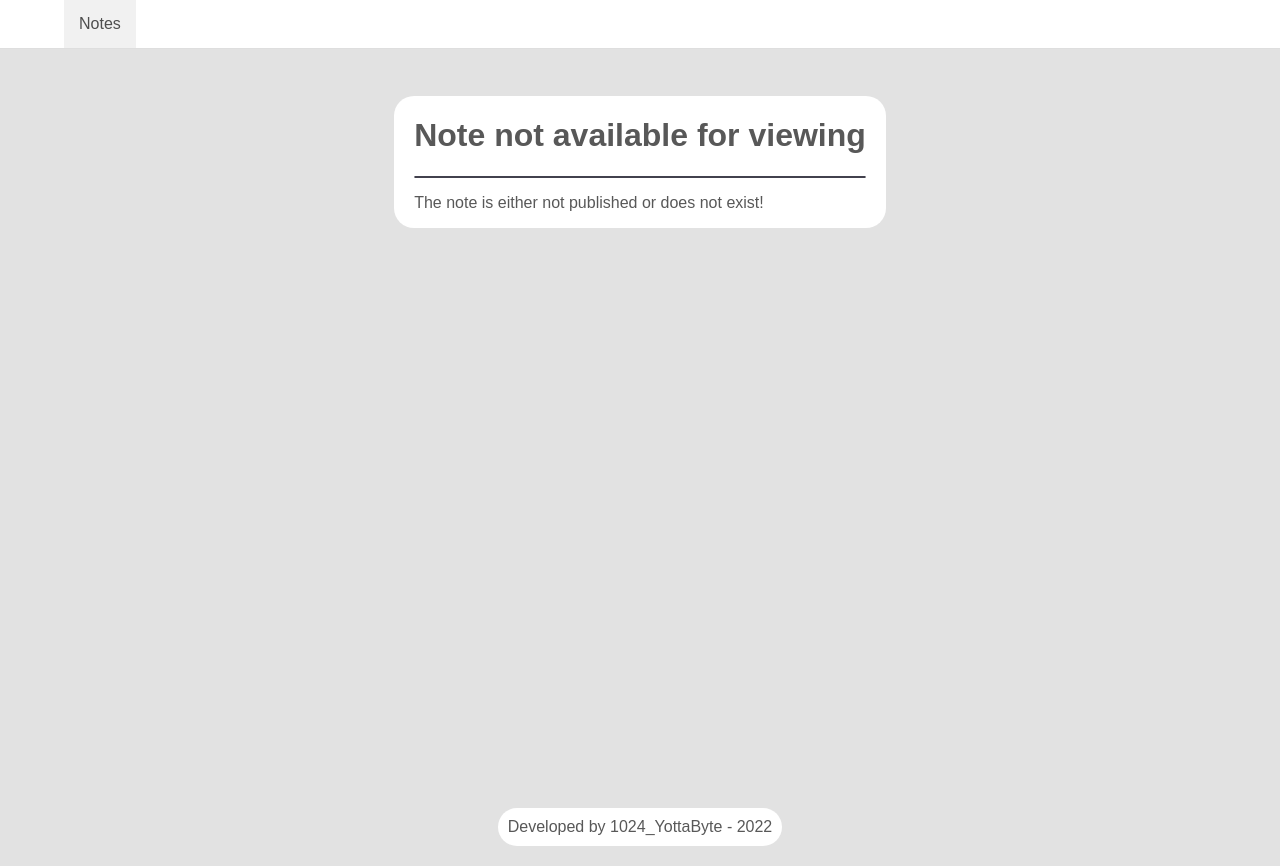
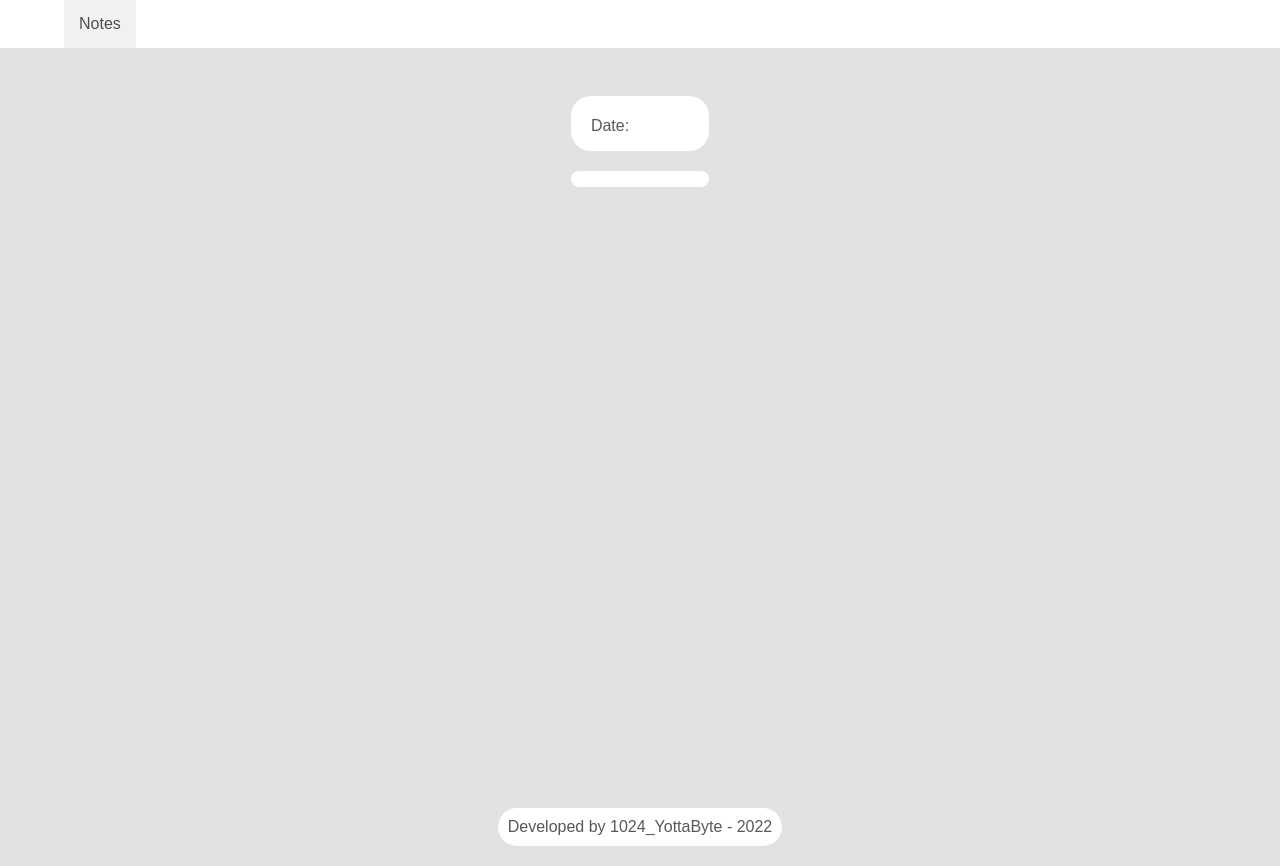
Before and after one commit to YottaByte1024/team-note-project, a Django app: template teamnoteproject/noteapp/templates/noteapp/note.html in a window 1280 px wide. Run offline with Django 4.2, Linux system fonts and the light colour scheme; the template is opened without the code that fills it, so the values that code supplies are empty.

Commit message:
changed showing archived notes, test GPG key

```diff
--- a/teamnoteproject/noteapp/templates/noteapp/note.html
+++ b/teamnoteproject/noteapp/templates/noteapp/note.html
@@ -9,21 +9,18 @@
 
 
 
-{% if note.archived == False %}
+
     <div class="col article">
         <h1>{{ note.name }}</h1>
+        {% if note.archived == True %}
+        <p>Archived</p>
+        {% endif %}
         <p>Date: </p>
     </div>
 
     <div class="col article">
         <p>{{ note.text }}</p>
     </div>
-{% else %}
-    <div class="col article">
-        <h1>Note not available for viewing</h1>
-        <hr>
-        <p>The note is either not published or does not exist!</p>
-        </div>
-{% endif %}
+
 </div>
 {% endblock content %}
--- a/teamnoteproject/noteapp/views.py
+++ b/teamnoteproject/noteapp/views.py
@@ -7,7 +7,7 @@ from .models import Note
 
 class NoteView(DetailView):
     model = Note
-    queryset = Note.objects.filter(archived=False).order_by('-id')
+    queryset = Note.objects.filter().order_by('-id')
     template_name = 'noteapp/note.html'
     context_object_name = 'note'
     # pk_url_kwarg = 'note_id'
```
